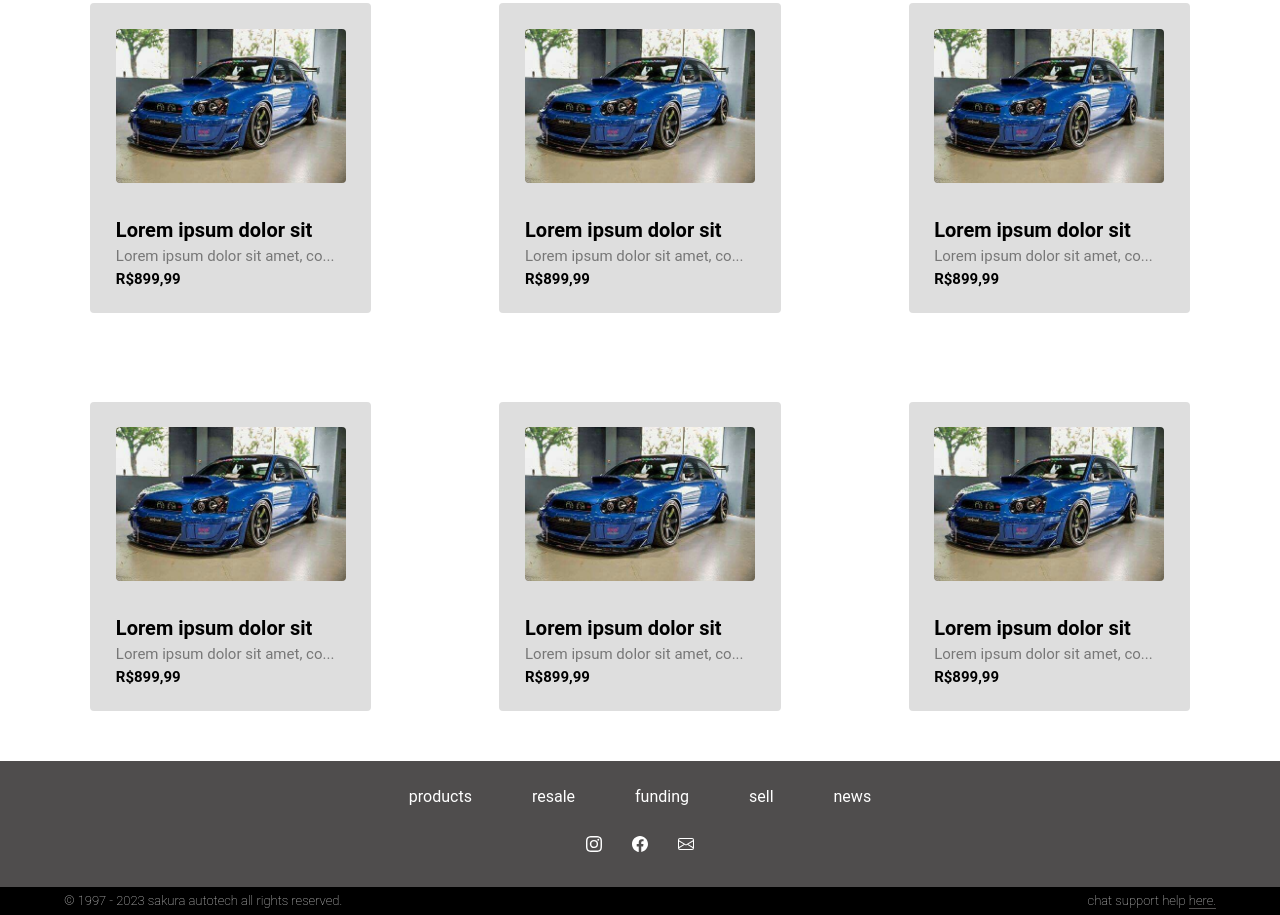
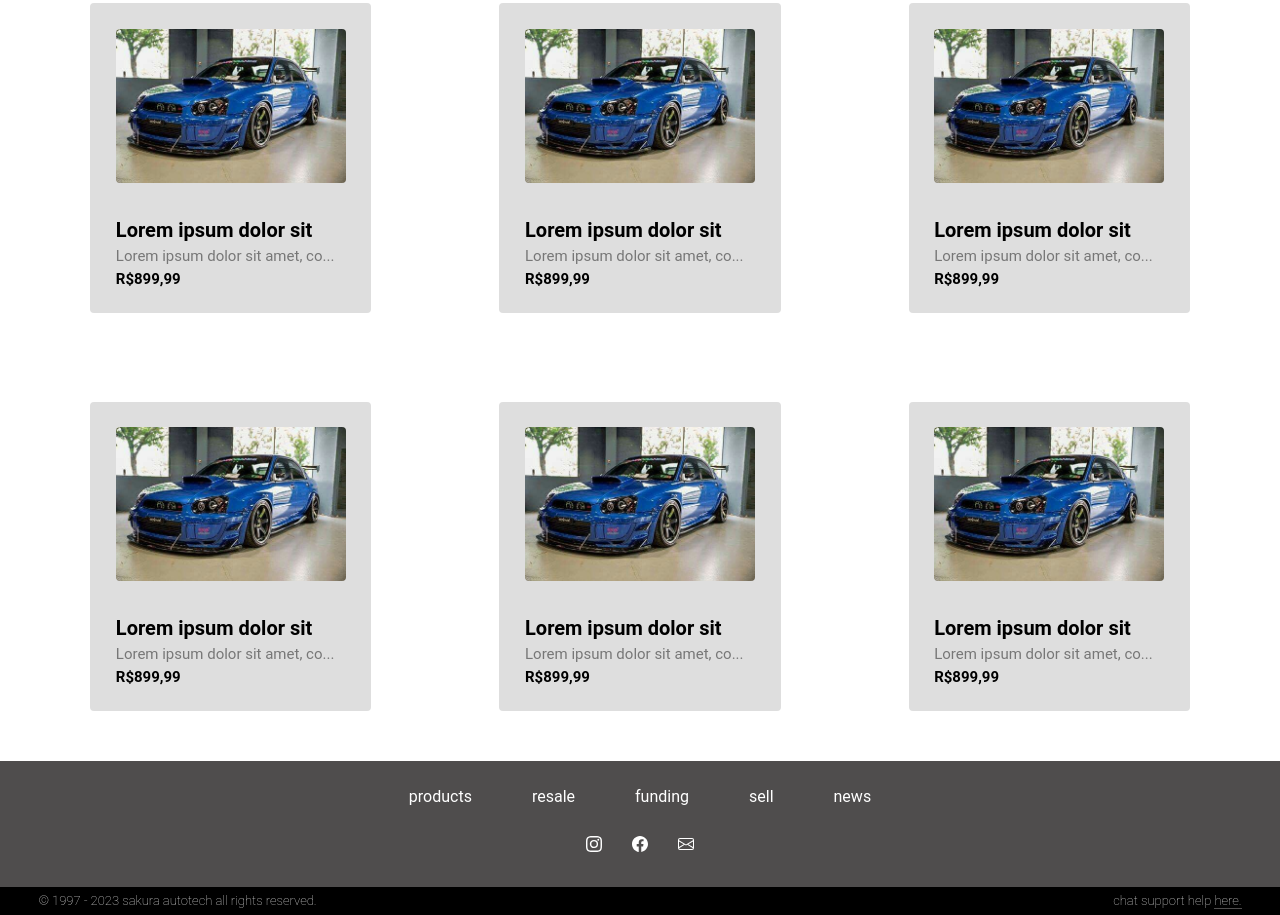
Before and after one commit to ThiagoIturra/sakuraAutoTech, a plain HTML site: page index.html in a window 1280 px wide. Shown: the part 943-1858 px from the top of the page. Drawn offline with Linux system fonts and the light colour scheme.

Commit message:
refactor/ajuste na margin do footer

```diff
--- a/css/footer.css
+++ b/css/footer.css
@@ -19,7 +19,7 @@ footer a {
 .bottom-footer h4{
     color: var(--card-color);
     font-size: 13px;
-    padding: 0 5% 0 5%;
+    padding: 0 3% 0 3%;
     font-weight: 100;
 }
 
```
